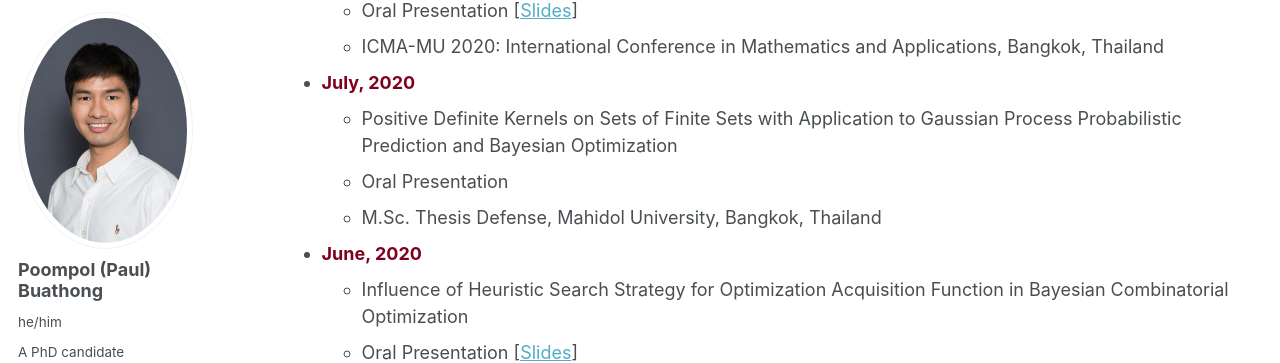
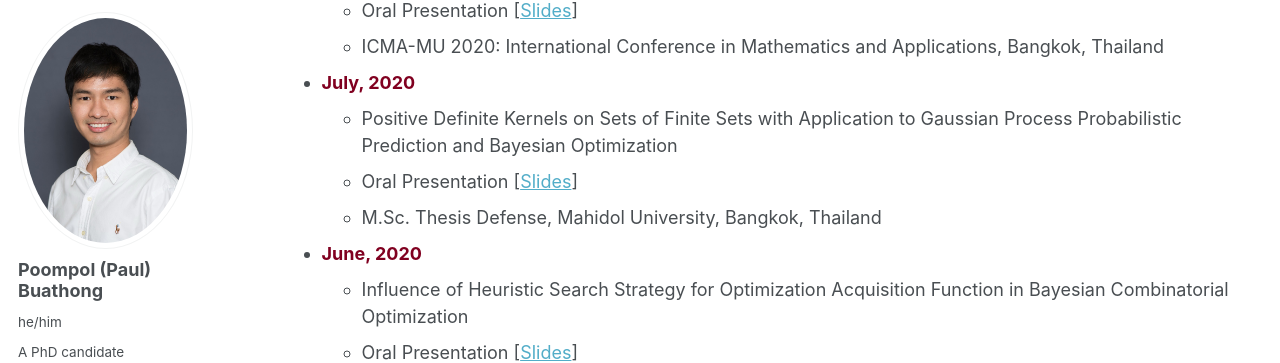
Before and after one commit to poompol/poompol.github.io, a Jekyll site: the page built from _pages/talks.md, in a window 1280 px wide and 900 px high, scrolled down 2105 px. Shown: the part 89-452 px from the top of the window. Built offline with Jekyll 4.4.1, drawn with Linux system fonts in a browser that asks for light colours; some web fonts are replaced; a script bundle is joined from its source files by our own code; library files that are not in the unit come from our copies.

Commit message:
Update talks.md

```diff
--- a/_pages/talks.md
+++ b/_pages/talks.md
@@ -79,7 +79,7 @@ Past talks
 
 * <strong style="color:#800020;">July, 2020</strong>
   * Positive Definite Kernels on Sets of Finite Sets with Application to Gaussian Process Probabilistic Prediction and Bayesian Optimization
-  * Oral Presentation
+  * Oral Presentation \[[Slides](https://docs.google.com/presentation/d/1_a906tqY_USXfBoUVe5KPAgDvQjjkofw/edit?usp=sharing&ouid=107614732132738536759&rtpof=true&sd=true)\]
   * M.Sc. Thesis Defense, Mahidol University, Bangkok, Thailand
 
 * <strong style="color:#800020;">June, 2020</strong>
```
